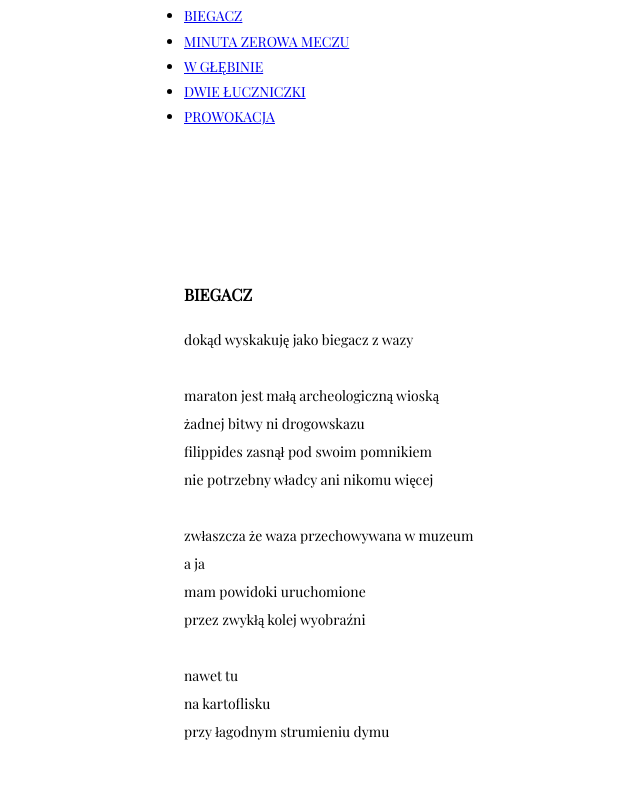
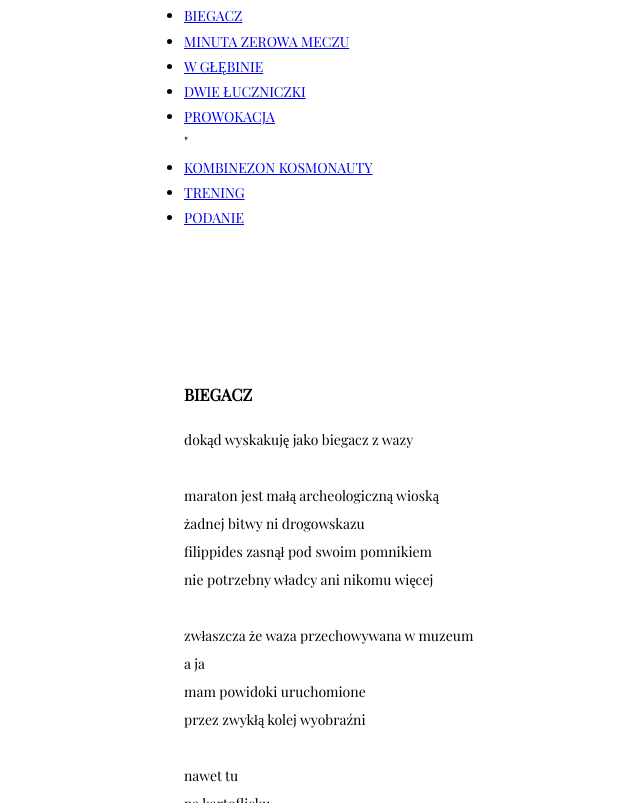
Before and after one commit to adammiks/miks-tw-rczo-ci, a plain HTML site: page index.html in a window 1280 px wide. Shown: the part 4321-5124 px from the top of the page, without its empty margins (96-736 px from the left). Drawn offline with nearby package versions, Linux system fonts and the light colour scheme.

Commit message:
Update index.html

```diff
--- a/index.html
+++ b/index.html
@@ -988,7 +988,10 @@ dwa jedyne krajobrazy
        <li><a href="#tomik2">MINUTA ZEROWA MECZU</a></li>
        <li><a href="#tomik3">W GŁĘBINIE</a></li>
        <li><a href="#tomik4">DWIE ŁUCZNICZKI</a></li>
-       <li><a href="#tomik5">PROWOKACJA</a></li>
+       <li><a href="#tomik5">PROWOKACJA</a></li>"
+    <li><a href="#tomik6">KOMBINEZON KOSMONAUTY</a></li>
+       <li><a href="#tomik7">TRENING</a></li>
+       <li><a href="tomik8">PODANIE</a></li>
     </ul>
 
 
```
